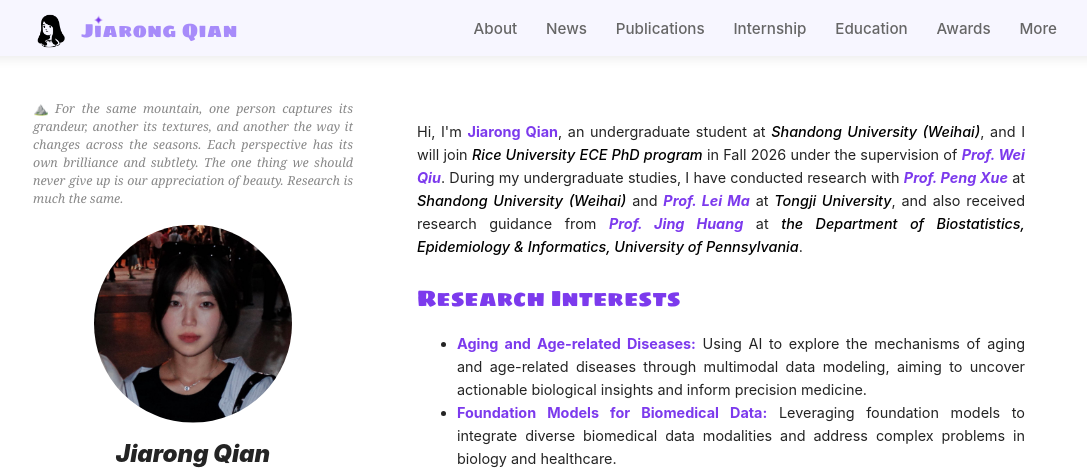
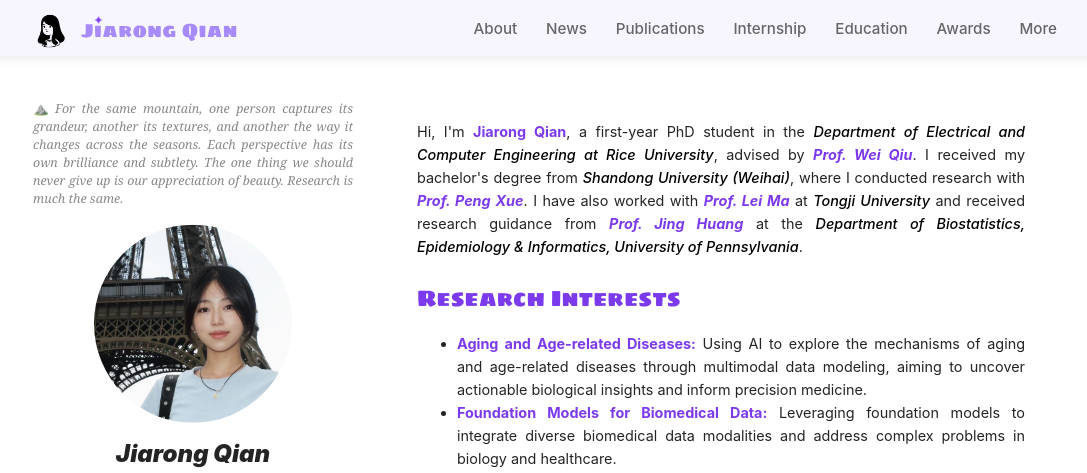
Before and after one commit to JiarongQian/JiarongQian_Page, a React (Vite) app: page / in a window 1280 px wide. Shown: the top 473 px of the page, without its empty margins (95-1182 px from the left). Built offline with nearby package versions, Linux system fonts and the light colour scheme; no server answers.

Commit message:
Update homepage bio and profile photo

```diff
--- a/src/components/About.jsx
+++ b/src/components/About.jsx
@@ -5,21 +5,15 @@ function About() {
     return (
         <div className="about" id="about">
             <div className="intro-text">
-                Hi, I'm <strong>Jiarong Qian</strong>, an undergraduate student at <a
-                href="https://www.wh.sdu.edu.cn/"
-                target="_blank"
-                rel="noopener noreferrer"
-            >
-                Shandong University (Weihai)
-            </a>, and I will join <a href="https://eceweb.rice.edu/" target="_blank" rel="noopener noreferrer">
-                Rice University ECE PhD program
-            </a> in Fall 2026 under the supervision of <a href="https://qiuweipku.github.io/" target="_blank" rel="noopener noreferrer"><strong>Prof. Wei Qiu</strong></a>.
-                During my undergraduate studies, I have conducted research with <a href="https://faculty.sdu.edu.cn/xuepeng1/zh_CN/index.htm" target="_blank" rel="noopener noreferrer"><strong>Prof. Peng Xue</strong></a> at <a href="https://www.wh.sdu.edu.cn/" target="_blank" rel="noopener noreferrer">Shandong University (Weihai)</a> and <a href="https://see.tongji.edu.cn/info/1391/12754.htm" target="_blank" rel="noopener noreferrer"><strong>Prof. Lei Ma</strong></a> at <a href="https://www.tongji.edu.cn/" target="_blank" rel="noopener noreferrer">Tongji University</a>, and also received research guidance from <a href="https://www.med.upenn.edu/apps/faculty/index.php/g275/p8929019" target="_blank" rel="noopener noreferrer"><strong>Prof. Jing Huang</strong></a> at <a
+                Hi, I'm <strong>Jiarong Qian</strong>, a first-year PhD student in the <a href="https://eceweb.rice.edu/" target="_blank" rel="noopener noreferrer">
+                Department of Electrical and Computer Engineering at Rice University
+            </a>, advised by <a href="https://qiuweipku.github.io/" target="_blank" rel="noopener noreferrer"><strong>Prof. Wei Qiu</strong></a>.
+                I received my bachelor's degree from <a href="https://www.wh.sdu.edu.cn/" target="_blank" rel="noopener noreferrer">Shandong University (Weihai)</a>, where I conducted research with <a href="https://faculty.sdu.edu.cn/xuepeng1/zh_CN/index.htm" target="_blank" rel="noopener noreferrer"><strong>Prof. Peng Xue</strong></a>. I have also worked with <a href="https://see.tongji.edu.cn/info/1391/12754.htm" target="_blank" rel="noopener noreferrer"><strong>Prof. Lei Ma</strong></a> at <a href="https://www.tongji.edu.cn/" target="_blank" rel="noopener noreferrer">Tongji University</a> and received research guidance from <a href="https://www.med.upenn.edu/apps/faculty/index.php/g275/p8929019" target="_blank" rel="noopener noreferrer"><strong>Prof. Jing Huang</strong></a> at the <a
                 href="https://dbei.med.upenn.edu/"
                 target="_blank"
                 rel="noopener noreferrer"
             >
-                the Department of Biostatistics, Epidemiology &amp; Informatics, University of Pennsylvania
+                Department of Biostatistics, Epidemiology &amp; Informatics, University of Pennsylvania
             </a>.
                 <br/><br/>
                 <div className="card-title">Research Interests</div>
--- a/src/components/Hero.jsx
+++ b/src/components/Hero.jsx
@@ -1,5 +1,5 @@
 import React from 'react';
-import face from '../assets/face.png';
+import face from '../assets/profile-2026.jpg';
 import "../css/Hero.css"
 import { FaGithub, FaTwitter, FaLinkedin } from "react-icons/fa";
 import { MdEmail } from "react-icons/md";
--- a/src/css/Hero.css
+++ b/src/css/Hero.css
@@ -1,5 +1,6 @@
 .profile-pic{
     width: 62%;
+    aspect-ratio: 1;
     margin-bottom: 0.75rem;
     border-radius: 50%;
     object-fit: cover;
```
Also changed, not shown: src/assets/profile-2026.jpg (added).
